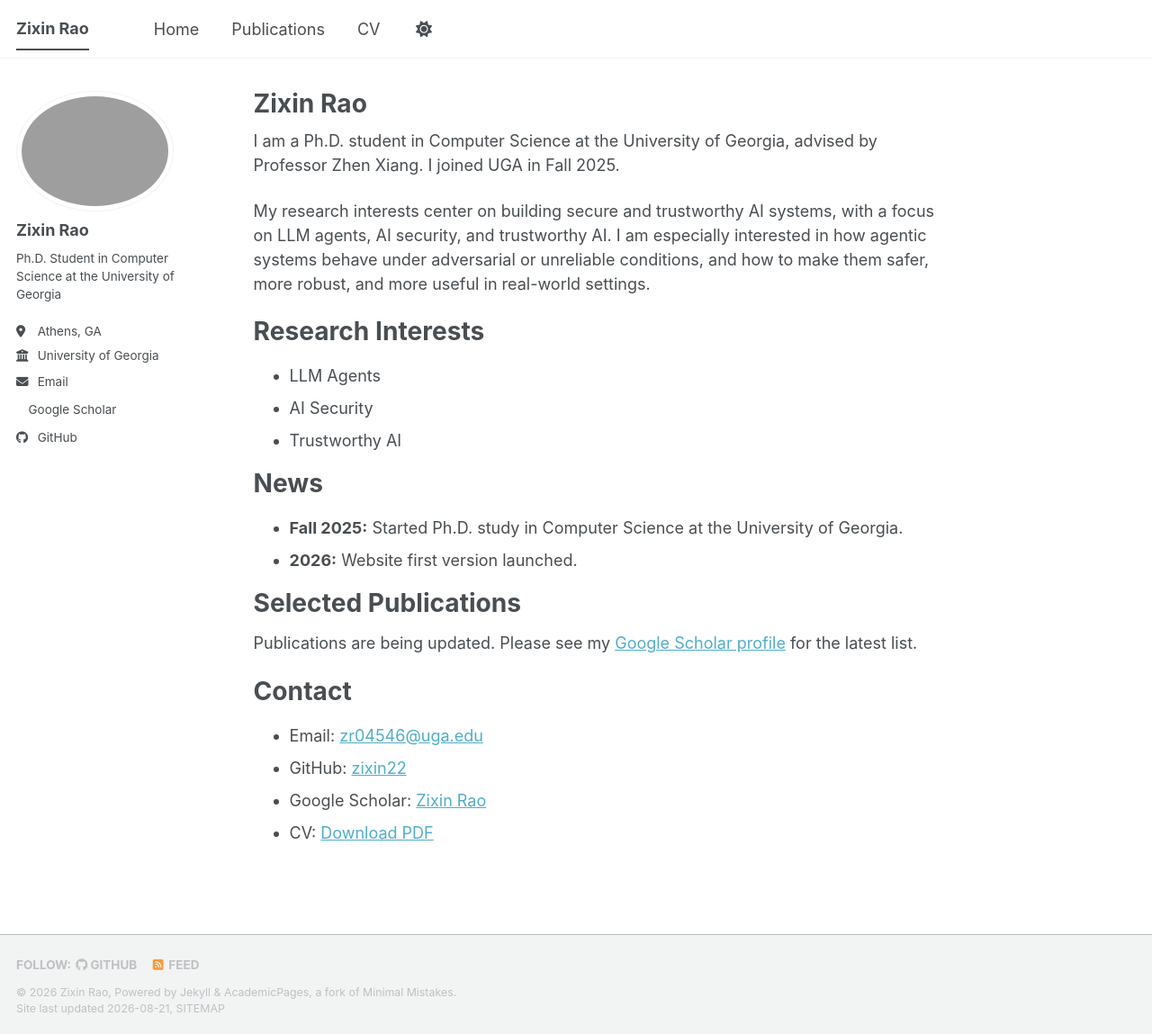
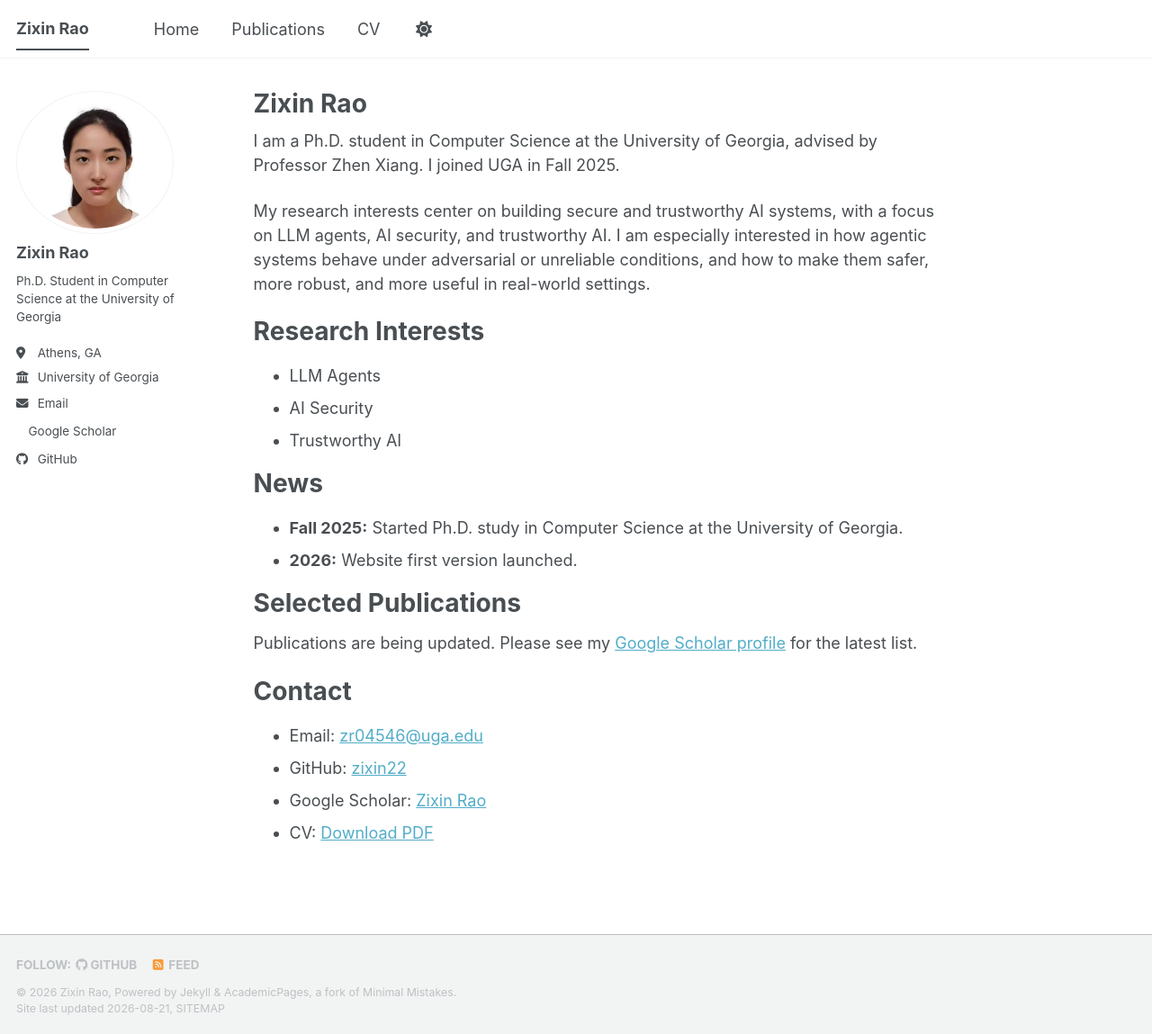
Before and after one commit to zixin22/zixin22-profile, a Jekyll site: the page built from _pages/about.md, in a window 1280 px wide and 1149 px high. Shown: the whole window at 90% size. Built offline with Jekyll 4.4.1, drawn with Linux system fonts in a browser that asks for light colours; a style sheet for code colours, icons or effects is not loaded.

Commit message:
Add profile photo

```diff
--- a/_config.yml
+++ b/_config.yml
@@ -23,7 +23,7 @@ repository               : "zixin22/zixin22-profile"
 #               Additional customization can be done by editing /_includes/author-profile.html
 author:
   # Biographic information
-  avatar           :
+  avatar           : "profile-photo.jpg"
   name             : "Zixin Rao"
   pronouns         : # example: "she/her"
   bio              : "Ph.D. Student in Computer Science at the University of Georgia"
```
Also changed, not shown: images/profile-photo.jpg (added).
